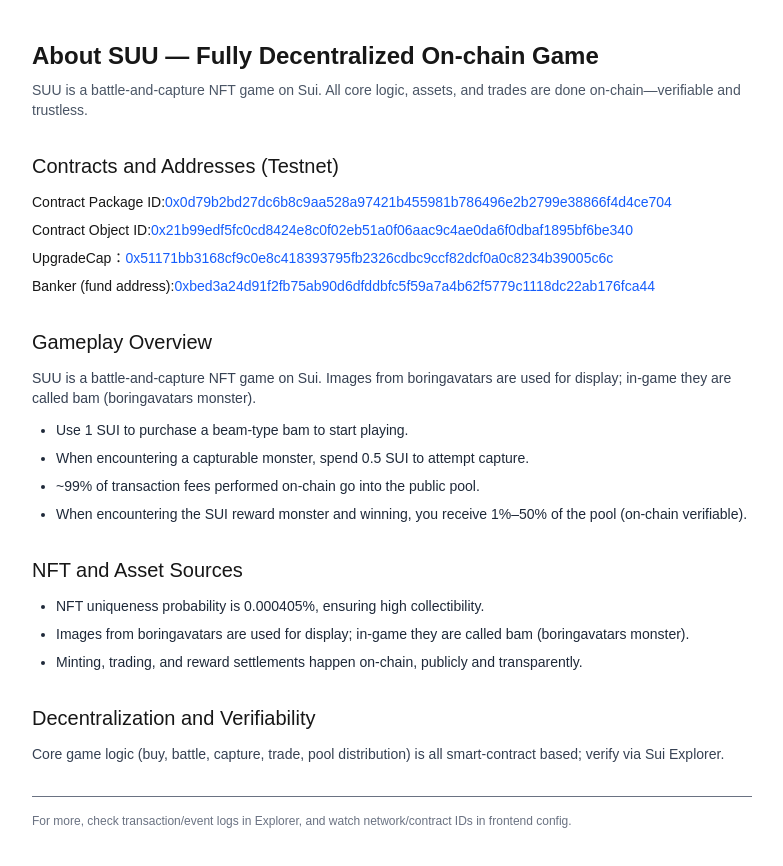
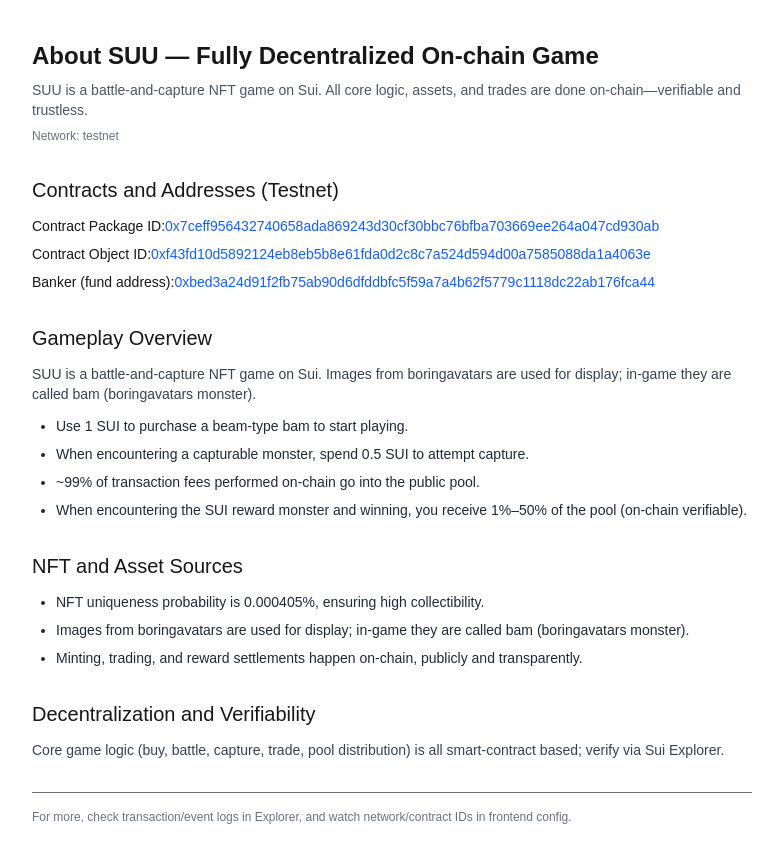
Before and after one commit to suugame/frontend, a Next.js app: page /about in a window 1280 px wide. Shown: the top 866 px of the page, without its empty margins (248-1031 px from the left). Built offline with nearby package versions, Linux system fonts and the light colour scheme; what @mysten/dapp-kit, @mysten/sui would draw is missing.

Commit message:
feat : github pages

```diff
--- a/next.config.ts
+++ b/next.config.ts
@@ -1,8 +1,24 @@
 import type { NextConfig } from "next";
 
+const isProd = process.env.NODE_ENV === "production";
+const basePath = process.env.BASE_PATH || "";
+const enableStaticExport = process.env.GITHUB_PAGES === "true" || process.env.STATIC_EXPORT === "true";
+
 const nextConfig: NextConfig = {
-  /* config options here */
   reactCompiler: true,
+  ...(enableStaticExport
+    ? {
+        // GitHub Pages 仅支持静态站点，使用 Next.js 导出静态文件
+        output: "export",
+        // 避免需要服务器的图片优化
+        images: { unoptimized: true },
+        // 让导出的目录带有 index.html，兼容 Pages 的静态托管
+        trailingSlash: true,
+        // 项目页需要设置 basePath，如 /<repo>
+        basePath: isProd && basePath ? basePath : undefined,
+        assetPrefix: isProd && basePath ? basePath : undefined,
+      }
+    : {}),
 };
 
 export default nextConfig;
--- a/package.json
+++ b/package.json
@@ -5,6 +5,7 @@
   "scripts": {
     "dev": "next dev",
     "build": "next build",
+    "build:gh-pages": "GITHUB_PAGES=true next build && next export",
     "start": "next start",
     "lint": "eslint"
   },
--- a/src/app/about/page.tsx
+++ b/src/app/about/page.tsx
@@ -2,18 +2,21 @@
 
 import Link from "next/link";
 import { useI18n } from "@/i18n/I18nProvider";
+import { envConfig } from "@/config/environment";
 
 export default function AboutPage() {
   const { t } = useI18n();
-  const explorer = "https://testnet.suiexplorer.com";
-  const contractPackageId =
-    "0x0d79b2bd27dc6b8c9aa528a97421b455981b786496e2b2799e38866f4d4ce704";
-  const contractObjectId =
-    "0x21b99edf5fc0cd8424e8c0f02eb51a0f06aac9c4ae0da6f0dbaf1895bf6be340";
-  const upgradeCapId =
-    "0x51171bb3168cf9c0e8c418393795fb2326cdbc9ccf82dcf0a0c8234b39005c6c";
-  const bankerAddress =
-    "0xbed3a24d91f2fb75ab90d6dfddbfc5f59a7a4b62f5779c1118dc22ab176fca44";
+  const network = envConfig.suiNetwork;
+  const explorer =
+    network === "mainnet"
+      ? "https://suiexplorer.com"
+      : network === "devnet"
+      ? "https://devnet.suiexplorer.com"
+      : "https://testnet.suiexplorer.com";
+
+  const contractPackageId = envConfig.contractPackageId;
+  const contractObjectId = envConfig.contractObjectId;
+  const bankerAddress = envConfig.bankerAddress;
 
   return (
     <main className="mx-auto max-w-3xl px-6 py-10 space-y-8">
@@ -24,6 +27,7 @@
           {" "}
           {t('about.learnLine2')}
         </p>
+        <p className="text-xs text-gray-500">Network: {network}</p>
       </header>
 
       <section className="space-y-3">
@@ -47,16 +51,6 @@
               target="_blank"
             >
               {contractObjectId}
-            </Link>
-          </li>
-          <li>
-            UpgradeCap：
-            <Link
-              className="text-blue-600 hover:underline break-all"
-              href={`${explorer}/object/${upgradeCapId}`}
-              target="_blank"
-            >
-              {upgradeCapId}
             </Link>
           </li>
           <li>
--- a/src/config/environment.ts
+++ b/src/config/environment.ts
@@ -46,8 +46,8 @@
     if (suiNetwork === 'mainnet') {
       console.log('Using MAINNET contract addresses');
       return {
-        contractPackageId: '0xf5ed75abb7d627c9f58e6761f0a9c1c3c219472324e2e9554ab2d7c5f9834aab',
-        contractObjectId: '0x46adbab3b9c5bfcf2cec476fc0261ab1900c99aa8cd6d6c7ec22a3f4bd531973',
+        contractPackageId: '0x8ba4d7710351b6ef3044515d206625dc26116712eac155003e9813350fd46421',
+        contractObjectId: '0x56a57376fb68d041723b1119f5b9d7f6a1863c0331d0f215506f6e78ba5e4e14',
         bankerAddress: '0xbed3a24d91f2fb75ab90d6dfddbfc5f59a7a4b62f5779c1118dc22ab176fca44',
       };
     } else {
```
